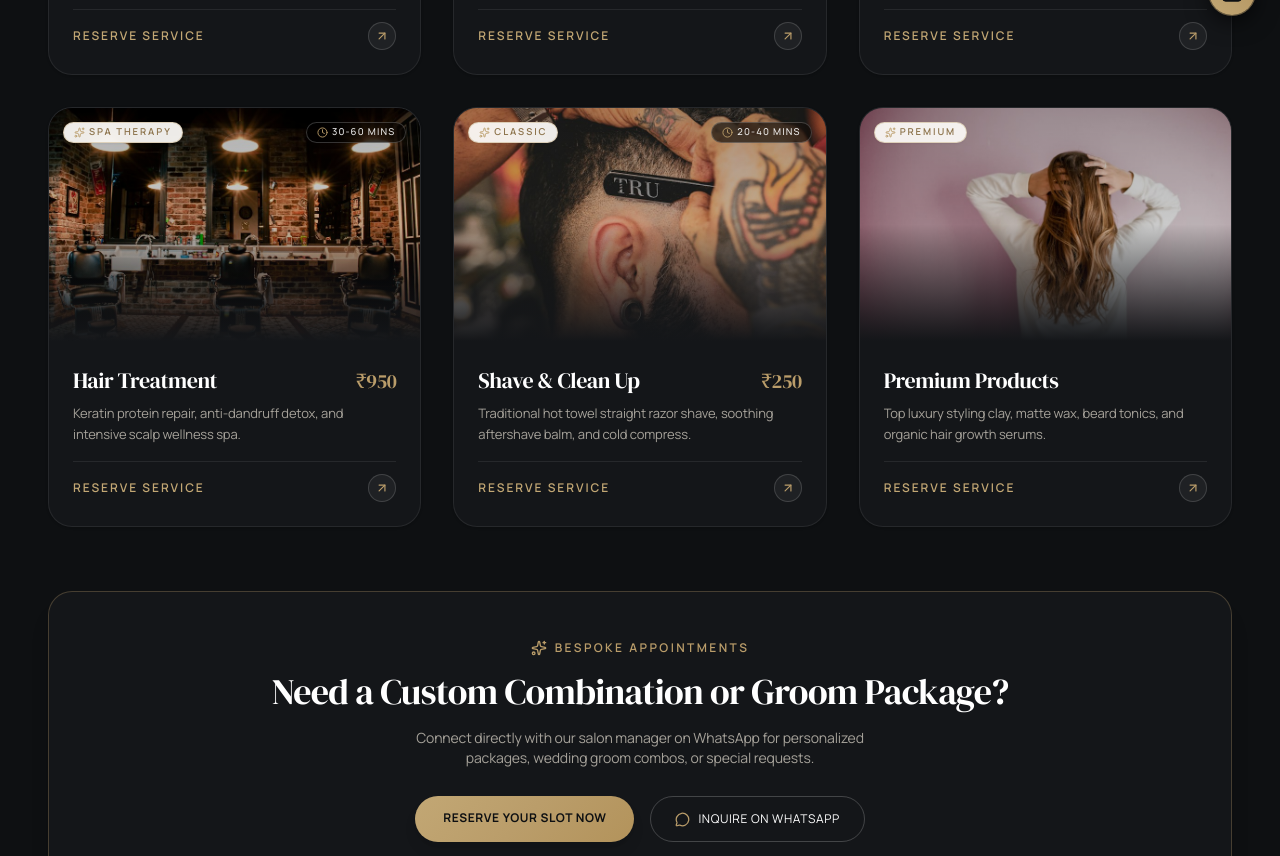
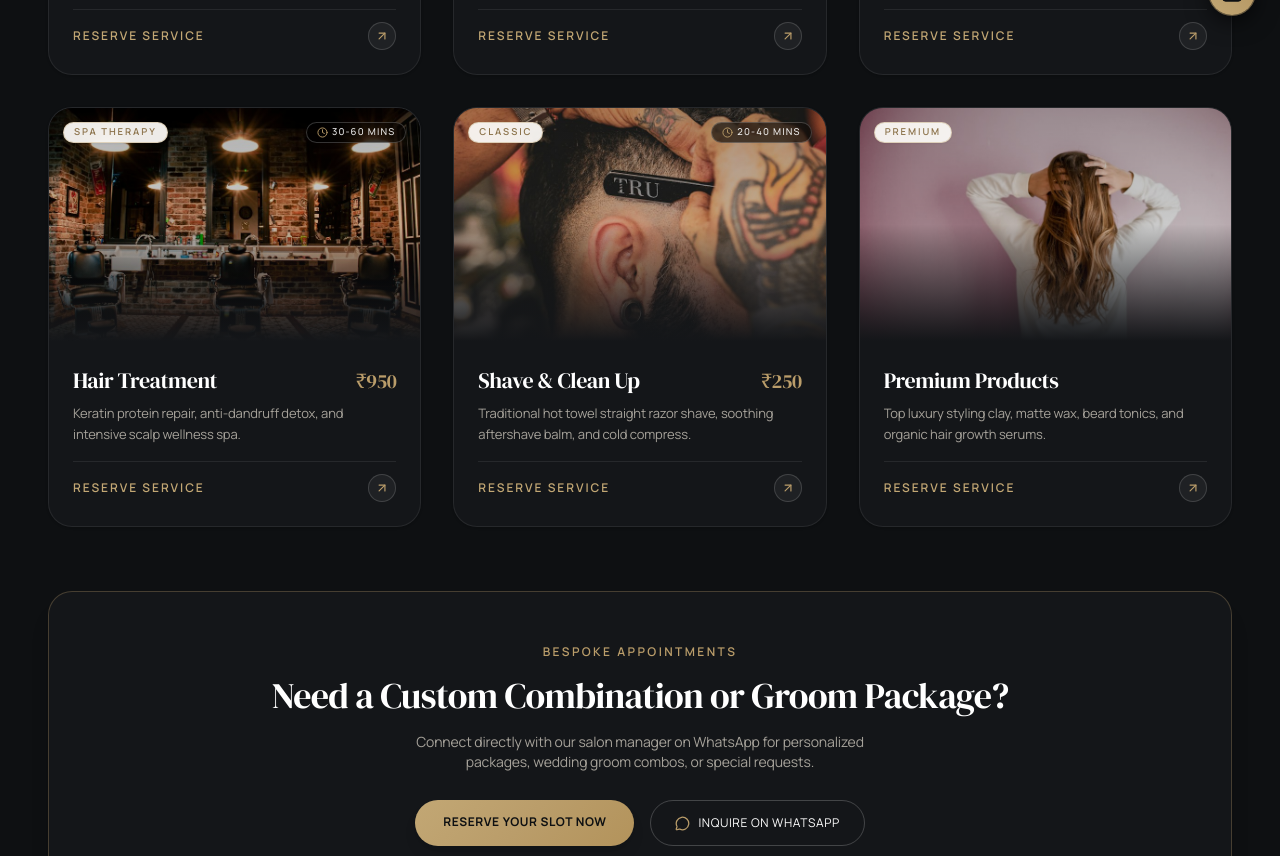
Before and after one commit to prisminfotechdevloper-2026/nikhar_salon, a Next.js app: page /services in a window 1280 px wide. Shown: the part 760-1616 px from the top of the page. Built offline with nearby package versions, Linux system fonts and the light colour scheme; a web font is replaced by a local one.

Commit message:
remove ai icons

```diff
--- a/src/app/book-appointment/page.tsx
+++ b/src/app/book-appointment/page.tsx
@@ -31,7 +31,7 @@ export default function BookAppointmentPage() {
         <aside className="lg:col-span-4 bg-[#141619] border border-white/[0.08] rounded-2xl md:rounded-3xl p-6 sm:p-8 space-y-6 lg:sticky lg:top-28">
           <div>
             <div className="inline-flex items-center gap-2 mb-2">
-              <Sparkles size={15} className="text-[#BA9D6A]" />
+
               <span className="text-[10.5px] uppercase tracking-[0.2em] text-[#BA9D6A] font-semibold">
                 VIP SALON ASSURANCE
               </span>
--- a/src/app/services/page.tsx
+++ b/src/app/services/page.tsx
@@ -28,7 +28,7 @@ export default function ServicesPage() {
       {/* Bottom Booking Touchpoint */}
       <div className="border border-[#BA9D6A]/30 bg-[#141619] rounded-2xl md:rounded-3xl p-8 sm:p-12 text-center space-y-4 shadow-xl">
         <div className="inline-flex items-center gap-2">
-          <Sparkles size={16} className="text-[#BA9D6A]" />
+
           <span className="text-xs uppercase tracking-[0.2em] text-[#BA9D6A] font-semibold">
             BESPOKE APPOINTMENTS
           </span>
--- a/src/components/ServiceCard.tsx
+++ b/src/components/ServiceCard.tsx
@@ -25,7 +25,7 @@ export default function ServiceCard({ service, tag = 'SIGNATURE' }: ServiceCardP
         {/* Floating Badges */}
         <div className="absolute top-3.5 left-3.5 right-3.5 flex items-center justify-between z-10">
           <span className="inline-flex items-center gap-1 px-2.5 py-0.5 text-[9.5px] font-semibold tracking-[0.2em] text-[#8C734B] bg-[#FAF8F5]/95 backdrop-blur-md border border-[#BA9D6A]/40 rounded-full uppercase shadow-xs">
-            <Sparkles size={11} className="text-[#BA9D6A]" /> {tag}
+          {tag}
           </span>
           {service.time !== 'N/A' && (
             <span className="inline-flex items-center gap-1 px-2.5 py-0.5 text-[9.5px] font-medium tracking-[0.12em] text-white/90 bg-black/60 backdrop-blur-md border border-white/20 rounded-full uppercase">
```
